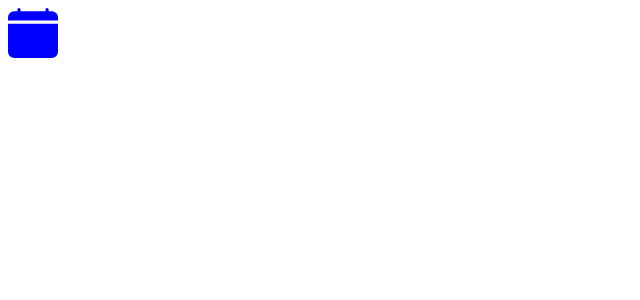
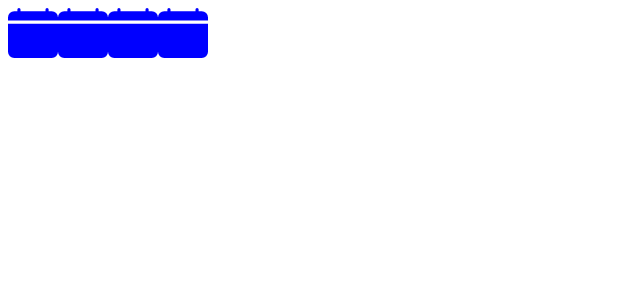
Before and after one commit to rosephdev/react-app-v1, a React (Vite) app: page / in a window 1280 px wide. Shown: the top 300 px of the page, without its empty margins (0-640 px from the left). Built offline with nearby package versions, Linux system fonts and the light colour scheme.

Commit message:
Adding styled-components v2

```diff
--- a/src/App.tsx
+++ b/src/App.tsx
@@ -38,12 +38,24 @@ import { items, heading, alertText, buttonText } from "../src/data.js";
 
 // React Icons - Testing
 import { BsFillCalendarFill } from "react-icons/bs";
+import styled from "styled-components";
+
+const CalenderIcon = styled.span`
+  font-size: 50px;
+  color: blue;
+`;
+
 function App() {
   // const [alertVisibility, setAlertVisibility] = useState(false);
 
   return (
     <div>
-      <BsFillCalendarFill size={50} color="blue" />
+      <CalenderIcon>
+        <BsFillCalendarFill />
+        <BsFillCalendarFill />
+        <BsFillCalendarFill />
+        <BsFillCalendarFill />
+      </CalenderIcon>
     </div>
   );
 }
```
